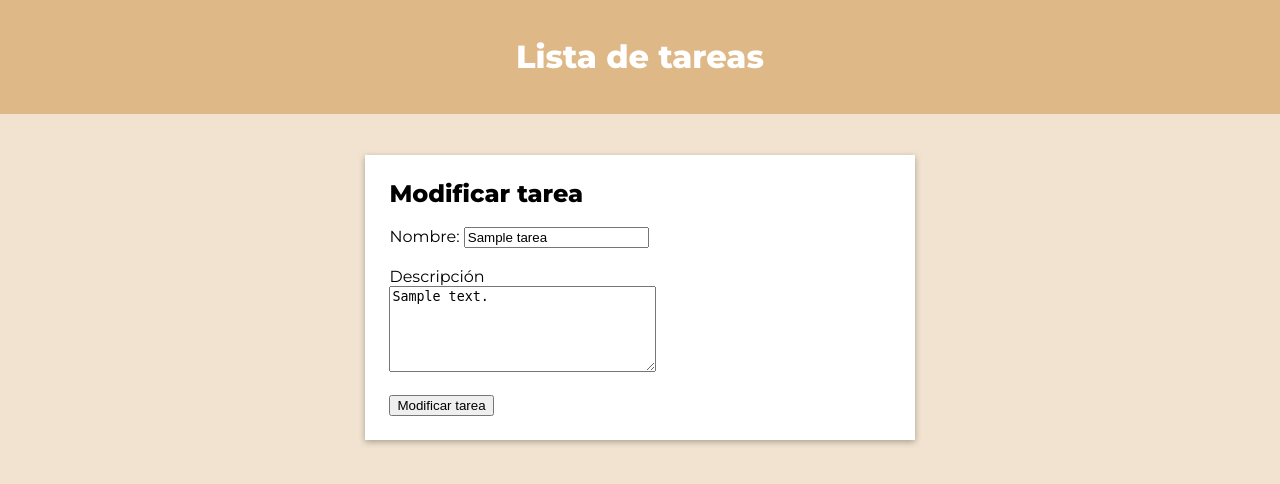
After one commit to LuisManuelXD/listaTarea, a PHP site: page /vista/Modificar.php?txtId=1 in a window 1280 px wide. The commit adds this page. Shown: the top 484 px of the page. Run offline with PHP 8.4, Linux system fonts and the light colour scheme; tables that the repository leaves empty or names only in its code hold one stand-in row (values such as "Sample post").

Commit message:
Se agraga la funcionalidad de modificar y eliminar tareas

```diff
--- /dev/null
+++ b/vista/Modificar.php
@@ -0,0 +1,58 @@
+<?php
+    include '../includes/conexion.php';
+    include '../script/Validar.php';
+
+    $id = $_GET['txtId'];
+
+    $cunsultarBusqueda = "SELECT id, nombre, descripcion FROM tareas WHERE id='$id'";
+    $guardarBusqueda = $conecta->query($cunsultarBusqueda);
+
+    $mostrarConsulta = $guardarBusqueda->fetch_array();
+
+    if ( isset($_POST['btnModificar']) ) {
+        $id = $_POST['txtId'];
+        $nombre = $conecta->real_escape_string($_POST['txtNombre']);
+        $descripcion = $conecta->real_escape_string($_POST['txtDescripcion']);
+
+        $consultaActualizar = "UPDATE tareas SET nombre='$nombre', descripcion='$descripcion' WHERE id='$id'";
+        $actualizar = $conecta->query($consultaActualizar);
+
+        header("location:../index.php");
+        $conecta->close();
+    }
+    ?>
+
+<!DOCTYPE html>
+<html>
+<head>
+    <link rel="stylesheet" href="../css/index.css">
+    <link rel="preconnect" href="https://fonts.googleapis.com">
+    <link rel="preconnect" href="https://fonts.gstatic.com" crossorigin>
+    <link href="https://fonts.googleapis.com/css2?family=Montserrat:wght@400;800&display=swap" rel="stylesheet">
+
+    <meta charset="UTF-8">
+    <title>Lista de tareas - Modificar</title>
+</head>
+<body>
+    <header>
+        <h1>Lista de tareas</h1>
+    </header>
+
+    <br>
+    <section class="contenedor">
+        <div class="panelTareas">
+            <form action=" <?php echo $_SERVER['PHP_SELF']; ?> " method="post">
+                <h2 class="textCenter">Modificar tarea</h2>
+                <input type="hidden" name="txtId" id="txtId" value="<?php echo $mostrarConsulta['id'];?>">
+                <br><label for="txtNombre">Nombre:</label>
+                    <input id="txtNombre" name="txtNombre" type="text" placeholder="Nombre" required value="<?php echo $mostrarConsulta['nombre'];?>"><br><br>
+
+                    <label for="txtDescripcion">Descripción</label><br>
+                    <textarea name="txtDescripcion" id="txtDescripcion" cols="40" rows="5" placeholder="Ingrese una descripción de la tarea." required><?php echo $mostrarConsulta['descripcion']; ?></textarea><br>
+
+                <br><input type="submit" id="btnModificar" name="btnModificar" value="Modificar tarea">
+            </form>
+        </div>
+    </section>
+</body>
+</html>
```
Also changed, not shown: index.php (+9 -6 lines), script/Eliminar.php (added, +13 -0 lines).
